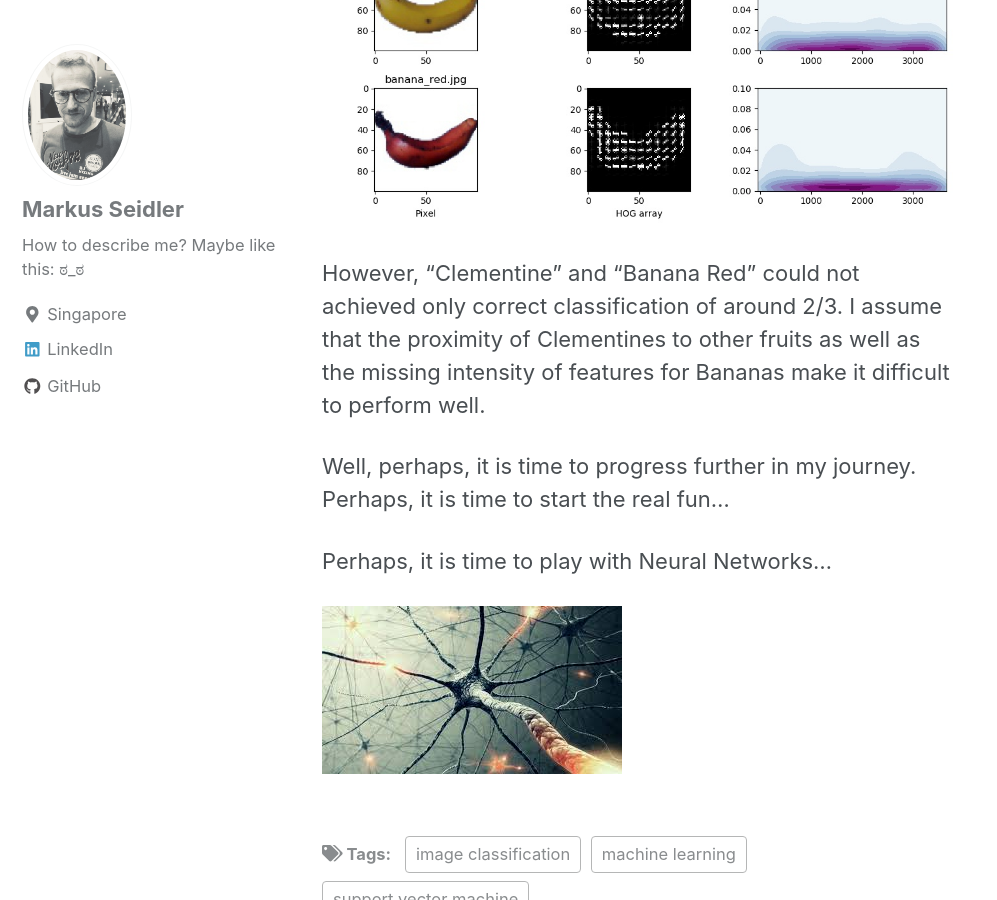
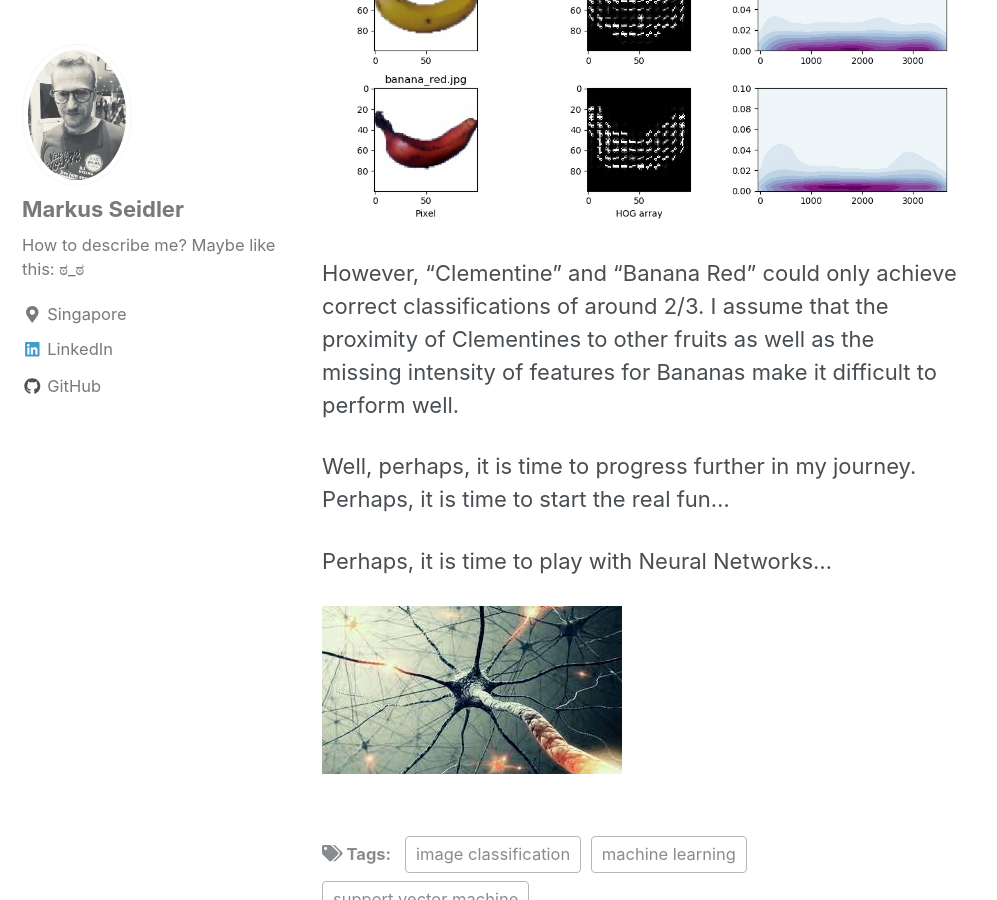
Before and after one commit to markusseidler/markusseidler.github.io, a Jekyll site: the page built from _posts/2018-05-02-IRCHOGSVM.md, in a window 1280 px wide and 900 px high, scrolled down 26800 px. Shown: the whole window, without its empty margins (0-997 px from the left). Built offline with Jekyll 4.4.1, drawn with Linux system fonts in a browser that asks for light colours; nearby versions of some CDN libraries.

Commit message:
image text updated

```diff
--- a/_posts/2018-05-02-IRCHOGSVM.md
+++ b/_posts/2018-05-02-IRCHOGSVM.md
@@ -659,8 +659,8 @@ were ranging between 94 and 100% when testing it on the validation set.
 alt="CKDE">
 
 
-However, "Clementine" and "Banana Red" could not achieved only correct
-classification of around 2/3. I assume that the proximity of Clementines to
+However, "Clementine" and "Banana Red" could only achieve correct
+classifications of around 2/3. I assume that the proximity of Clementines to
 other fruits as well as the missing intensity of features for Bananas make
 it difficult to perform well.
 
```
